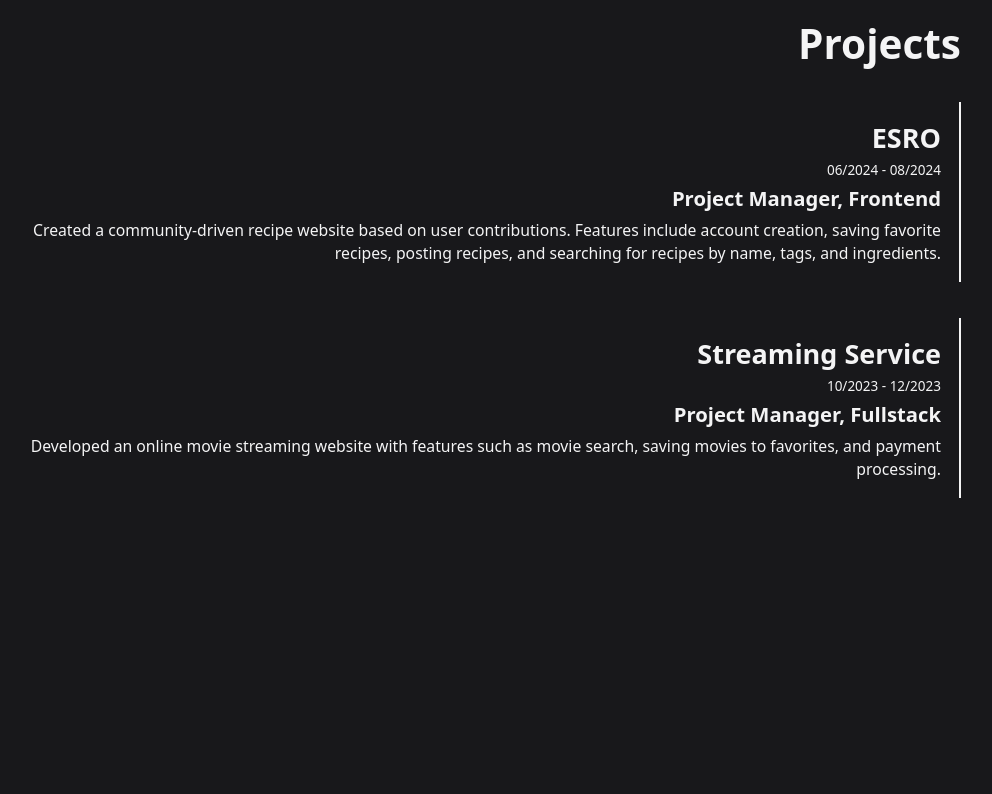
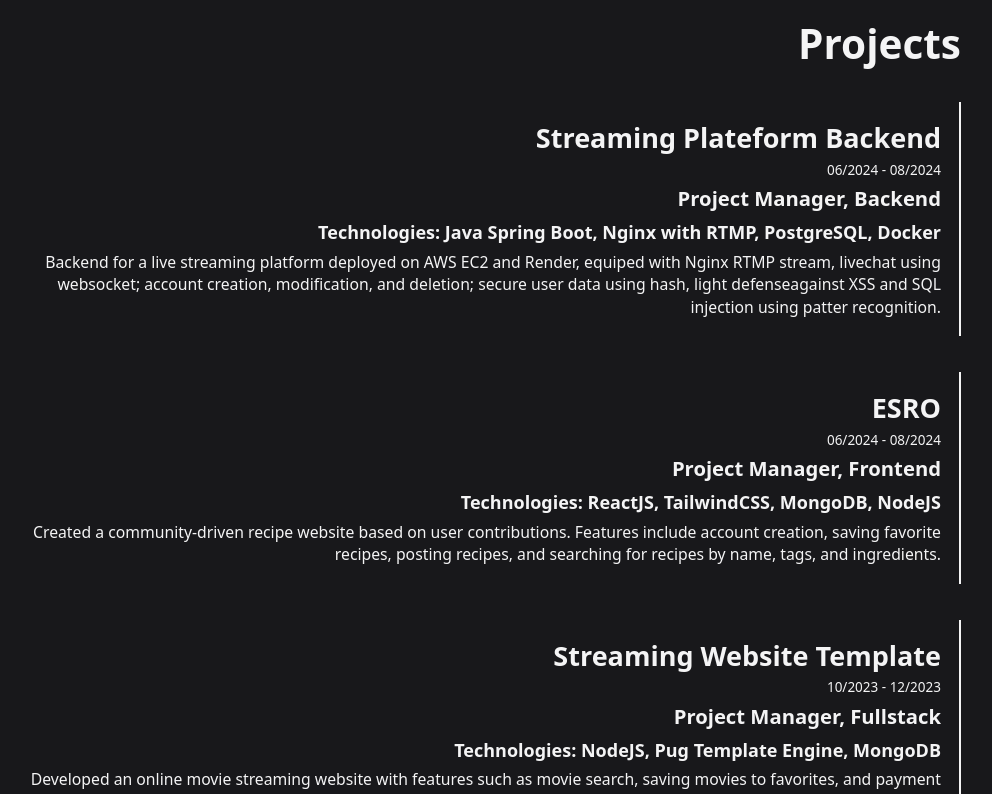
Before and after one commit to KayGV25/Portfolio, a React (Vite) app: page / in a window 1280 px wide. Shown: the part 1340-2134 px from the top of the page, without its empty margins (173-1165 px from the left). Built offline with nearby package versions, Linux system fonts and the light colour scheme.

Commit message:
[UPDATE] Projects

```diff
--- a/package.json
+++ b/package.json
@@ -12,6 +12,7 @@
   "dependencies": {
     "@headlessui/react": "^2.1.3",
     "@heroicons/react": "^2.1.5",
+    "portfolio": "file:",
     "react": "^18.3.1",
     "react-dom": "^18.3.1"
   },
--- a/src/assets/projects.jsx
+++ b/src/assets/projects.jsx
@@ -1,17 +1,30 @@
 export const projects = [
+    {
+        "pName": "Streaming Plateform Backend",
+        "role": "Project Manager, Backend",
+        "description": "Backend for a live streaming platform deployed on AWS EC2 and Render, equiped with Nginx RTMP stream, livechat using websocket; account creation, modification, and deletion; secure user data using hash, light defenseagainst XSS and SQL injection using patter recognition.",
+        "tech":"Java Spring Boot, Nginx with RTMP, PostgreSQL, Docker",
+        "time": "06/2024 - 08/2024",
+        "links": ["https://csbu-software-design-be.onrender.com",
+        "https://github.com/KayGV25/UIT_BCU_SoftwareDesign",
+        "https://kaygv25.github.io/CSBU-Software-Design-Back-End-Doc/"]
+    },
     {
         "pName": "ESRO",
         "role": "Project Manager, Frontend",
         "description": "Created a community-driven recipe website based on user contributions. Features include account creation, saving favorite recipes, posting recipes, and searching for recipes by name, tags, and ingredients.",
+        "tech":"ReactJS, TailwindCSS, MongoDB, NodeJS",
         "time": "06/2024 - 08/2024",
         "links": ["https://uit-web2-frontend.vercel.app",
         "https://github.com/KayGV25/UIT_Web2-Frontend",
-        "https://github.com/KayGV25/UIT_Web2-Backend"]
+        "https://github.com/KayGV25/UIT_Web2-Backend",
+        "https://kaygv25.github.io/UIT_WEB2_API_DOC/"]
     },
     {
-        "pName": "Streaming Service",
+        "pName": "Streaming Website Template",
         "role": "Project Manager, Fullstack",
-        "description": "Developed an online movie streaming website with features such as movie search, saving movies to favorites, and payment processing.",
+        "description": "Developed an online movie streaming website with features such as movie search, saving movies to favorites, and payment processing with no live streaming feature nor live chat.",
+        "tech":"NodeJS, Pug Template Engine, MongoDB",
         "time": "10/2023 - 12/2023",
         "links": ["https://github.com/KayGV25/UIT_WEB_BCUK18_23560026_23560028"]
     }
--- a/src/components/Project.jsx
+++ b/src/components/Project.jsx
@@ -1,7 +1,7 @@
 import { useState } from "react";
 import { Dialog, DialogBackdrop, DialogPanel, DialogTitle } from '@headlessui/react'
 
-export default function Project({pName, role, description, time, links = []}){
+export default function Project({pName, role, description, tech, time, links = []}){
     const [open, setOpen] = useState(false)
     function handleOpen(){
         setOpen( prev => !prev)
@@ -12,6 +12,7 @@ export default function Project({pName, role, description, time, links = []}){
                 <h1 className="text-2xl font-bold text">{pName}</h1>
                 <p className="text-xs">{time}</p>
                 <p className="text-lg font-semibold">{role}</p>
+                <p className="text-base font-semibold">Technologies: {tech}</p>
                 <p className="text-sm">{description}</p>
             </div>
             <Dialog open={open} onClose={setOpen} className="relative z-10">
--- a/src/sections/Projects.jsx
+++ b/src/sections/Projects.jsx
@@ -14,8 +14,8 @@ export default function Projects(){
                     <h1 className="text-4xl font-bold">Projects</h1>
                     {
                         projects.map((project, key) => {
-                            let { pName, role, description, time, links } = project
-                            return <Project pName={pName} role={role} description={description} time={time} links={links} key={key}/>
+                            let { pName, role, description, tech, time, links } = project
+                            return <Project pName={pName} role={role} description={description} tech={tech} time={time} links={links} key={key}/>
                         })
                     }
                 </section>
```
Also changed, not shown: 1 other file (tests, documents, lock files or other folders).
